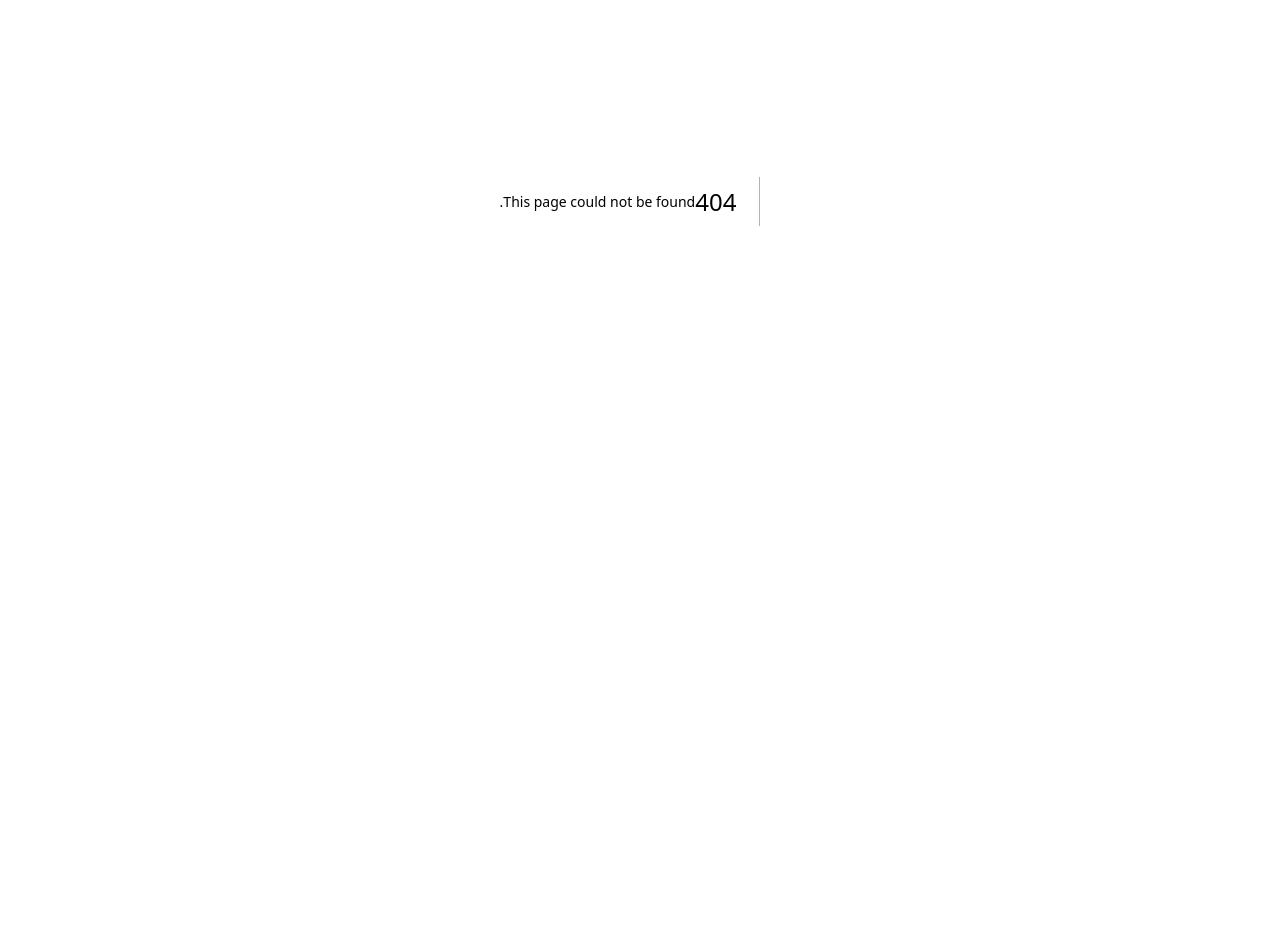
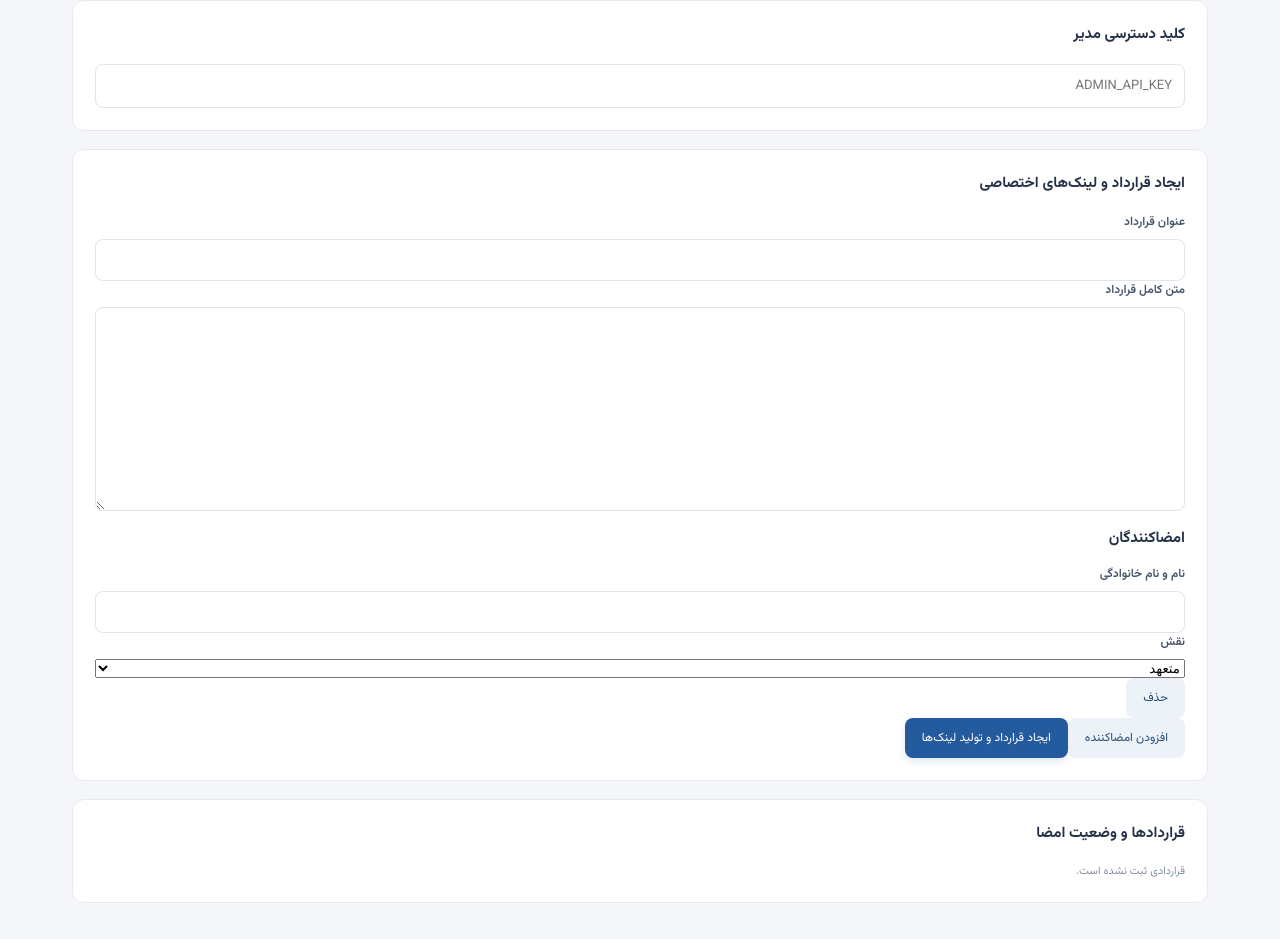
Before and after one commit to l14735198-debug/Ssaa, a Next.js app: page /signing in a window 1280 px wide. Before the commit this address had no page. Shown: the part 199-1138 px from the top of the page. Before the commit the page ends 800 px from the top, so only its background shows below. Built offline with nearby package versions, Linux system fonts and the light colour scheme.

Commit message:
Add administrator signing dashboard

```diff
--- /dev/null
+++ b/app/signing/page.tsx
@@ -0,0 +1,57 @@
+"use client";
+
+import { useEffect, useState } from "react";
+
+type Signer = { id: string; fullName: string; role: string; tokenExpiresAt: string; revokedAt: string | null; viewedAt: string | null; signedAt: string | null };
+type Contract = { id: string; title: string; status: string; signers: Signer[] };
+type LinkItem = { signerId: string; fullName: string; role: string; url: string; expiresAt: string };
+
+export default function SigningAdminPage() {
+  const [key, setKey] = useState("");
+  const [contracts, setContracts] = useState<Contract[]>([]);
+  const [title, setTitle] = useState("");
+  const [body, setBody] = useState("");
+  const [people, setPeople] = useState([{ fullName: "", role: "متعهد" }]);
+  const [links, setLinks] = useState<LinkItem[]>([]);
+  const [message, setMessage] = useState("");
+  const [busy, setBusy] = useState(false);
+
+  async function load() {
+    const r = await fetch("/api/signing/contracts", { headers: { "x-admin-key": key } });
+    const d = await r.json(); if (!r.ok) throw new Error(d.error || "خطا");
+    setContracts(d.contracts);
+  }
+  useEffect(() => { if (key.length > 10) load().catch(e => setMessage(e.message)); }, [key]);
+
+  async function createContract(e: React.FormEvent) {
+    e.preventDefault(); setBusy(true); setMessage(""); setLinks([]);
+    try {
+      const r = await fetch("/api/signing/contracts", { method: "POST", headers: { "Content-Type": "application/json", "x-admin-key": key }, body: JSON.stringify({ title, body, signers: people }) });
+      const d = await r.json(); if (!r.ok) throw new Error(d.error || "ایجاد قرارداد ناموفق بود");
+      setLinks(d.links); setTitle(""); setBody(""); setPeople([{ fullName: "", role: "متعهد" }]); await load();
+    } catch (e) { setMessage(e instanceof Error ? e.message : "خطا"); } finally { setBusy(false); }
+  }
+  async function action(id: string, method: "DELETE" | "PATCH") {
+    const r = await fetch("/api/signing/invites/" + id, { method, headers: { "x-admin-key": key } });
+    const d = await r.json(); if (!r.ok) { setMessage(d.error || "خطا"); return; }
+    if (d.url) { setLinks([{ signerId: id, fullName: "لینک جدید", role: "", url: d.url, expiresAt: d.expiresAt }]); }
+    await load();
+  }
+  const copy = async (url: string) => { await navigator.clipboard.writeText(url); setMessage("لینک کپی شد؛ آن را شخصاً برای امضاکننده ارسال کنید."); };
+
+  return <main className="editor-page" dir="rtl"><header className="editor-header"><span>سامانه هوشمند مدیریت قرارداد</span><span>مدیریت لینک‌های امضا</span></header><div className="editor-wrap">
+    <div className="editor-heading"><div><p className="eyebrow">پنل مدیر</p><h1>مدیریت امضای طرفین قرارداد</h1><p className="muted">لینک هر امضاکننده مستقل است؛ ارسال پیامکی یا واتساپی انجام نمی‌شود.</p></div></div>
+    <section className="editor-card"><h2>کلید دسترسی مدیر</h2><input type="password" value={key} onChange={e => setKey(e.target.value)} placeholder="ADMIN_API_KEY" autoComplete="current-password" /></section>
+    {message && <p className="saved-message" role="status">{message}</p>}
+    <form className="editor-card" onSubmit={createContract}><h2>ایجاد قرارداد و لینک‌های اختصاصی</h2>
+      <label>عنوان قرارداد<input required value={title} onChange={e => setTitle(e.target.value)} /></label>
+      <label>متن کامل قرارداد<textarea required rows={10} value={body} onChange={e => setBody(e.target.value)} /></label>
+      <h3>امضاکنندگان</h3>
+      {people.map((p,i)=><div key={i} className="form-grid"><label>نام و نام خانوادگی<input required value={p.fullName} onChange={e=>setPeople(old=>old.map((x,j)=>j===i?{...x,fullName:e.target.value}:x))}/></label><label>نقش<select value={p.role} onChange={e=>setPeople(old=>old.map((x,j)=>j===i?{...x,role:e.target.value}:x))}><option>متعهد</option><option>متعهدله</option><option>شاهد</option><option>سایر</option></select></label><button type="button" className="secondary-button" onClick={()=>setPeople(old=>old.filter((_,j)=>j!==i))} disabled={people.length===1}>حذف</button></div>)}
+      <button type="button" className="secondary-button" onClick={()=>setPeople(old=>[...old,{fullName:"",role:"متعهدله"}])}>افزودن امضاکننده</button>
+      <button className="primary-button" type="submit" disabled={busy || key.length<10}>{busy?"در حال ایجاد...":"ایجاد قرارداد و تولید لینک‌ها"}</button>
+    </form>
+    {links.length>0 && <section className="editor-card"><h2>لینک‌های صادرشده — اعتبار ۷ روز</h2>{links.map(l=><div key={l.signerId} className="signer-row"><div><strong>{l.fullName}</strong><p className="muted">{l.role} · انقضا: {new Date(l.expiresAt).toLocaleString("fa-IR")}</p><code>{l.url}</code></div><button className="secondary-button" onClick={()=>copy(l.url)}>کپی لینک</button></div>)}</section>}
+    <section className="editor-card"><h2>قراردادها و وضعیت امضا</h2>{contracts.length===0?<p className="muted">قراردادی ثبت نشده است.</p>:contracts.map(c=><div key={c.id} className="contract-list-item"><h3>{c.title}</h3>{c.signers.map(s=><div key={s.id} className="signer-row"><div><strong>{s.fullName}</strong><p className="muted">{s.role} · {s.signedAt?"امضا شده":s.viewedAt?"مشاهده شده":s.revokedAt?"لغو شده":"در انتظار"} · {s.tokenExpiresAt && "انقضا "+new Date(s.tokenExpiresAt).toLocaleDateString("fa-IR")}</p></div><div className="button-row"><button className="secondary-button" onClick={()=>action(s.id,"PATCH")} disabled={!!s.signedAt}>صدور لینک جدید</button><button className="secondary-button" onClick={()=>action(s.id,"DELETE")} disabled={!!s.revokedAt}>لغو لینک</button></div></div>)}</div>)}</section>
+  </div></main>;
+}
```
